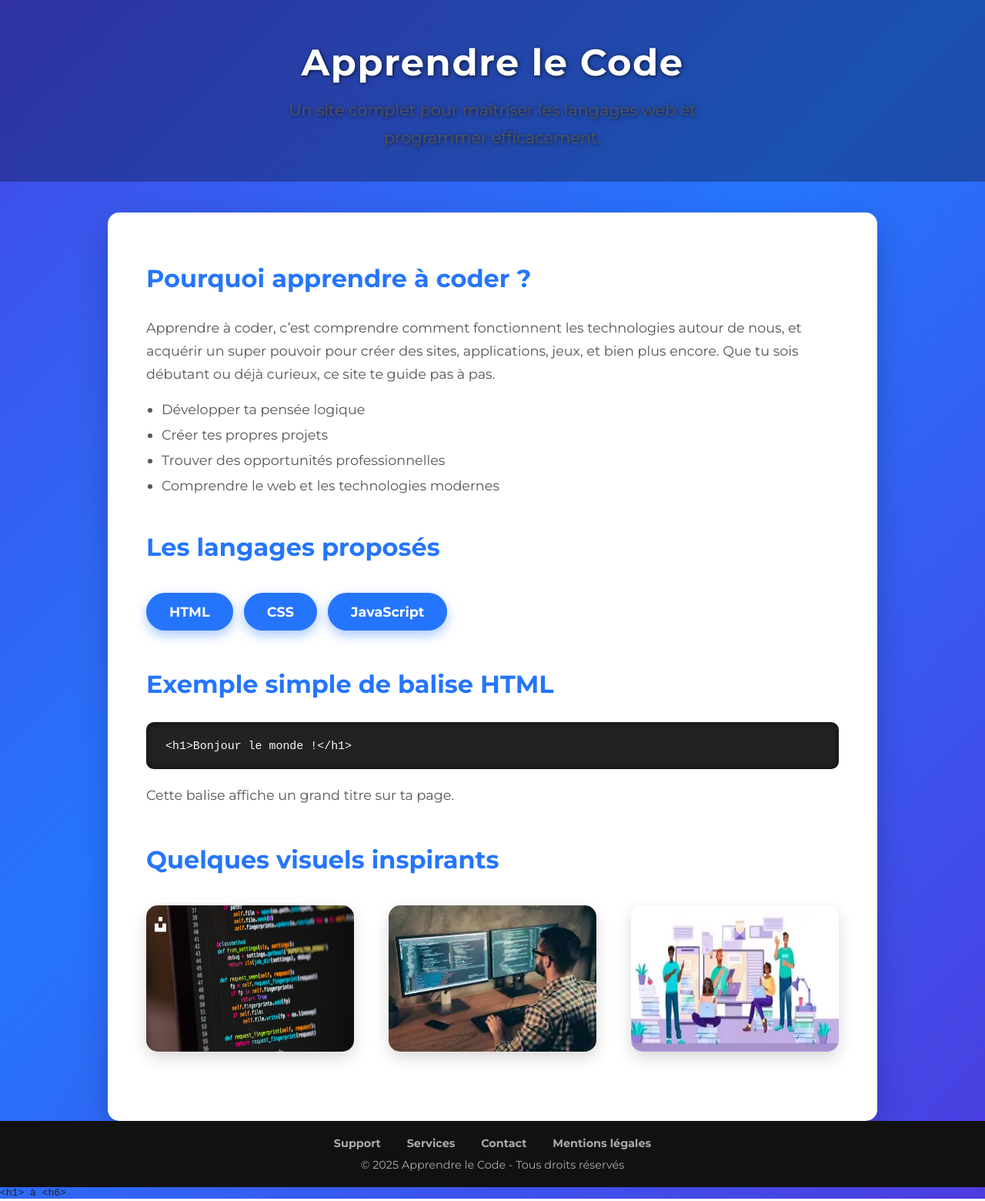
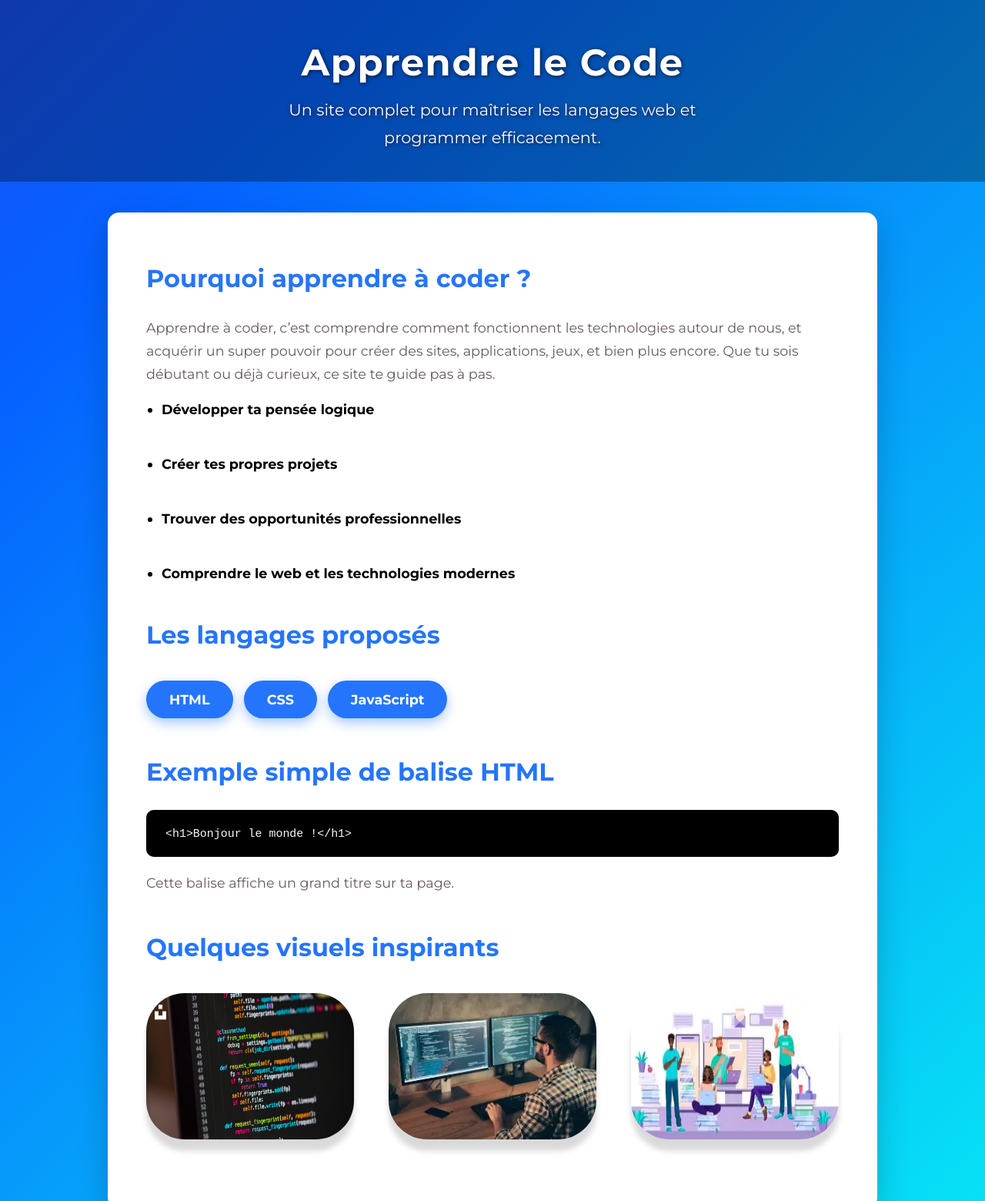
Before and after one commit to younes-loeuillet/code-learning, a plain HTML site: page index.html in a window 1280 px wide. Shown: the part 20-1580 px from the top of the page at 77% size. Drawn offline with Linux system fonts and the light colour scheme.

Commit message:
Update index.html

```diff
--- a/index.html
+++ b/index.html
@@ -12,10 +12,10 @@
       height: 100vh;
       margin: 0;
       font-family: 'Montserrat', sans-serif;
-      color: #222;
-      background: linear-gradient(-45deg, #6a11cb, #2575fc, #6a11cb, #2575fc);
+      color: #222222;
+      background: linear-gradient(-45deg, #07f8f4, #0561ff, #6d0ad6, #d300fd);
       background-size: 400% 400%;
-      animation: gradientAnimation 20s ease infinite;
+      animation: gradientAnimation 10s ease infinite;
       display: flex;
       flex-direction: column;
       min-height: 100vh;
@@ -26,6 +26,7 @@
       50% {background-position: 100% 50%;}
       100% {background-position: 0% 50%;}
     }
+
 
     header {
       padding: 40px 20px;
@@ -74,40 +75,44 @@
     p {
       font-size: 1.1em;
       line-height: 1.7;
-      color: #555;
+      color: #675a5a;
       margin-bottom: 20px;
     }
 
     ul {
       list-style-type: disc;
       padding-left: 20px;
-      color: #555;
+      color: #3f3a3a;
       font-size: 1.1em;
     }
 
     ul li {
-      margin-bottom: 12px;
+      margin-bottom: 50px;
+      color: #000000;
     }
+
     .btn {
       display: inline-block;
       background-color: #2575fc;
-      color: white;
+      color: rgb(255, 255, 255);
       text-decoration: none;
       padding: 14px 30px;
       border-radius: 50px;
       font-weight: 700;
       font-size: 1.1em;
-      transition: background-color 0.3s ease;
+      transition: background-color 0,6s ease;
       box-shadow: 0 6px 15px rgba(37,117,252,0.4);
       margin: 10px 10px 0 0;
     }
 
     .btn:hover {
-      background-color: #1b54c8;
-      box-shadow: 0 8px 20px rgba(27,84,200,0.6);
+      background-color: #000000;
+      box-shadow: 0 8px 20px rgb(0, 74, 245);
+      color: #2768c9;
     }
+
     pre {
-      background: #222;
+      background: #000000;
       color: #f8f8f2;
       padding: 20px 25px;
       border-radius: 10px;
@@ -132,15 +137,15 @@
 
     .images-section img {
       width: 30%;
-      border-radius: 15px;
-      box-shadow: 0 8px 20px rgba(0,0,0,0.15);
-      transition: transform 0.3s ease;
-      cursor: pointer;
+      border-radius: 50px;
+      box-shadow: 0 15px 7px rgba(0,0,0,0.15);
+      transition: transform 1s ease;
+      cursor: pointer;;
     }
 
     .images-section img:hover {
-      transform: scale(1.05);
-      box-shadow: 0 12px 30px rgba(0,0,0,0.3);
+      transform: scale(1.3);
+      box-shadow: 0 12px 30px rgb(0, 38, 255);
     }
 
     footer {
@@ -167,13 +172,16 @@
     footer .footer-links a:hover {
       color: white;
     }
+    .soustitre{
+      color: #ffffff;
+    }
   </style>
 </head>
 <body>
 
   <header>
     <h1>Apprendre le Code</h1>
-    <p>Un site complet pour maîtriser les langages web et programmer efficacement.</p>
+    <p class="soustitre">Un site complet pour maîtriser les langages web et programmer efficacement.</p>
   </header>
 
   <main>
@@ -181,12 +189,12 @@
     <section>
       <h2>Pourquoi apprendre à coder ?</h2>
       <p>Apprendre à coder, c’est comprendre comment fonctionnent les technologies autour de nous, et acquérir un super pouvoir pour créer des sites, applications, jeux, et bien plus encore. Que tu sois débutant ou déjà curieux, ce site te guide pas à pas.</p>
-      <ul>
+      <ul><STRong>
         <li>Développer ta pensée logique</li>
         <li>Créer tes propres projets</li>
         <li>Trouver des opportunités professionnelles</li>
         <li>Comprendre le web et les technologies modernes</li>
-      </ul>
+      </ul></STRong>
     </section>
 
     <section>
```
